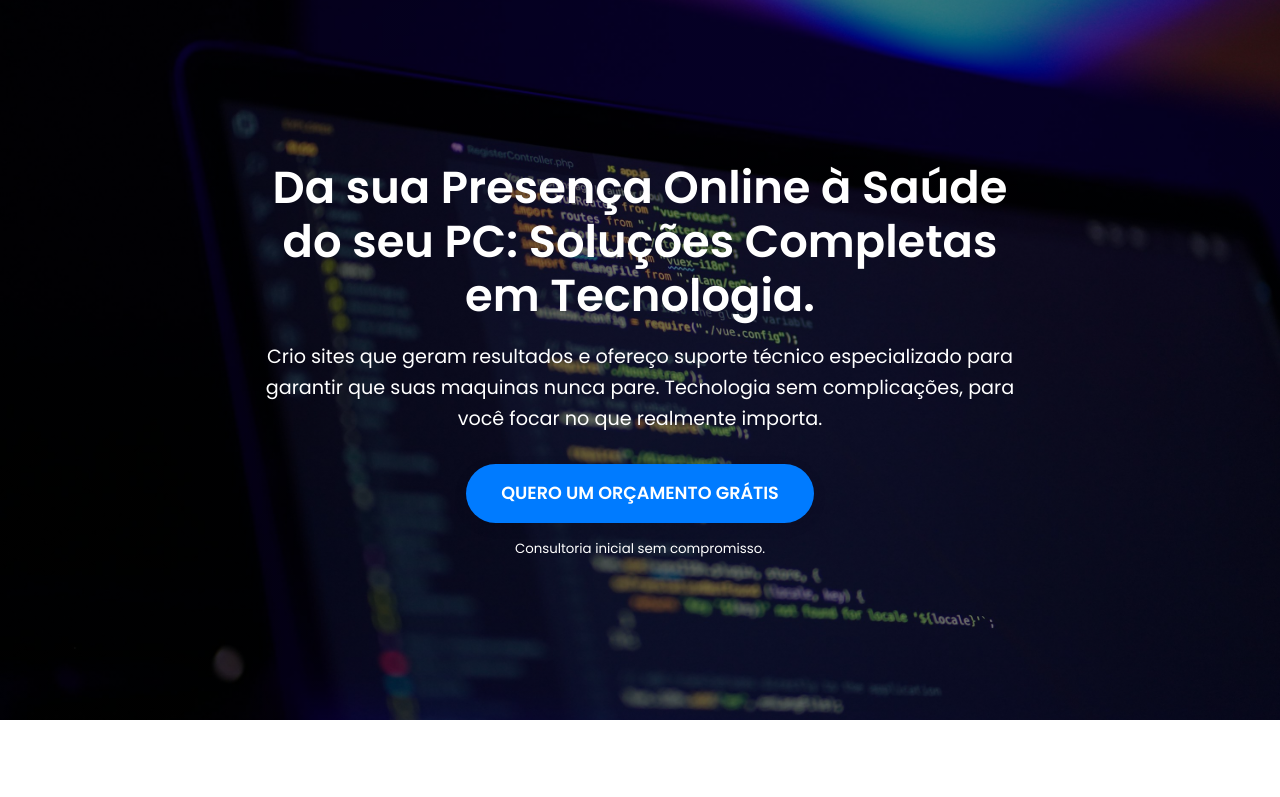
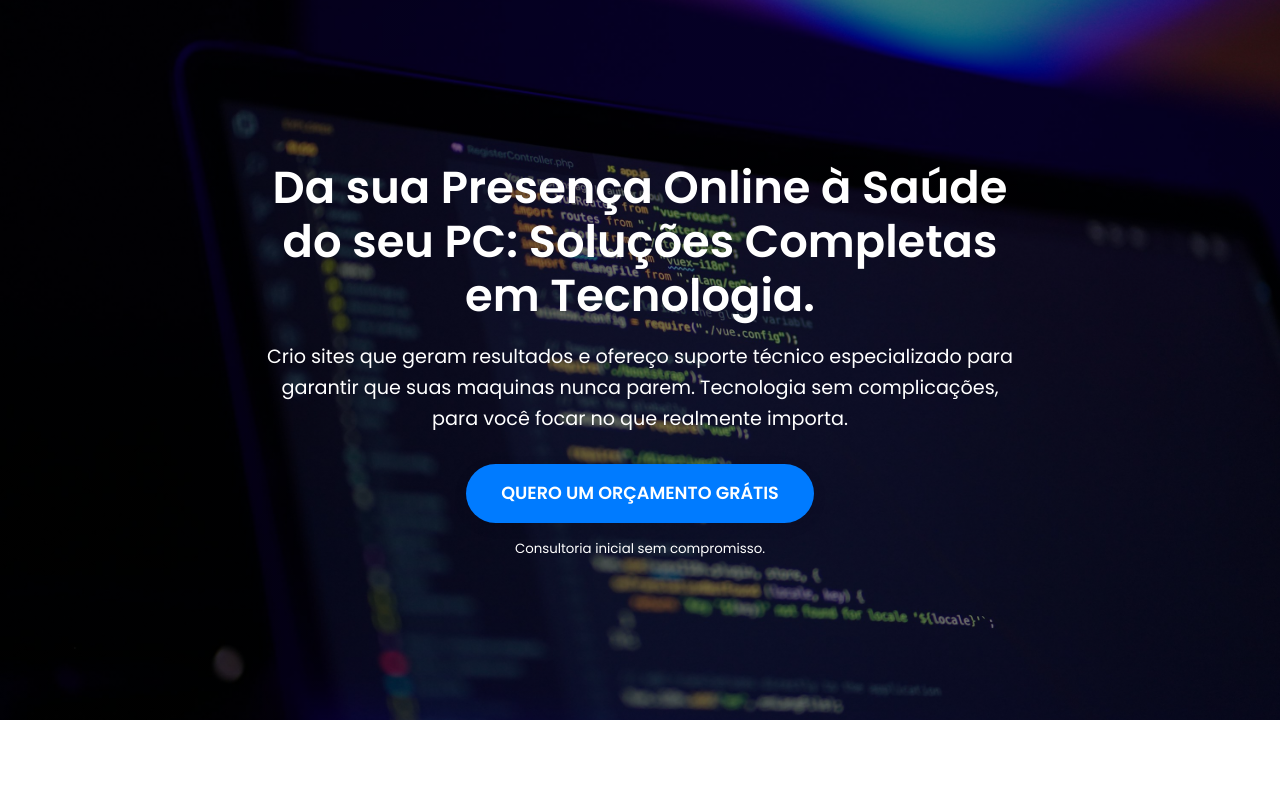
Before and after one commit to pedrof77/ipdev.io, a plain HTML site: page index.html in a window 1280 px wide. Shown: the top 797 px of the page. Drawn offline with Linux system fonts and the light colour scheme.

Commit message:
Update index.html

```diff
--- a/index.html
+++ b/index.html
@@ -18,7 +18,7 @@
     <header class="hero">
         <div class="container">
             <h1 class="fade-in">Da sua Presença Online à Saúde do seu PC: Soluções Completas em Tecnologia.</h1>
-            <p class="fade-in">Crio sites que geram resultados e ofereço suporte técnico especializado para garantir que suas maquinas nunca pare. Tecnologia sem complicações, para você focar no que realmente importa.</p>
+            <p class="fade-in">Crio sites que geram resultados e ofereço suporte técnico especializado para garantir que suas maquinas nunca parem. Tecnologia sem complicações, para você focar no que realmente importa.</p>
             <a href="https://wa.me/qr/SUOKFSBNSYYEA1" class="cta-button fade-in">QUERO UM ORÇAMENTO GRÁTIS</a>
             <small class="fade-in">Consultoria inicial sem compromisso.</small>
         </div>
```
